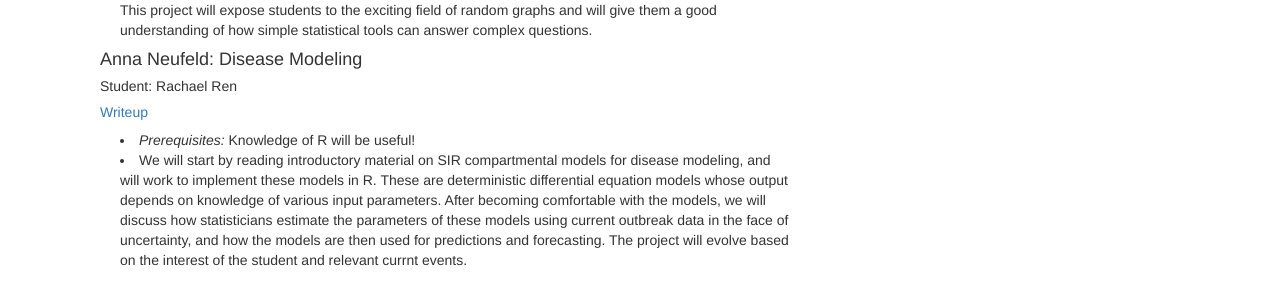
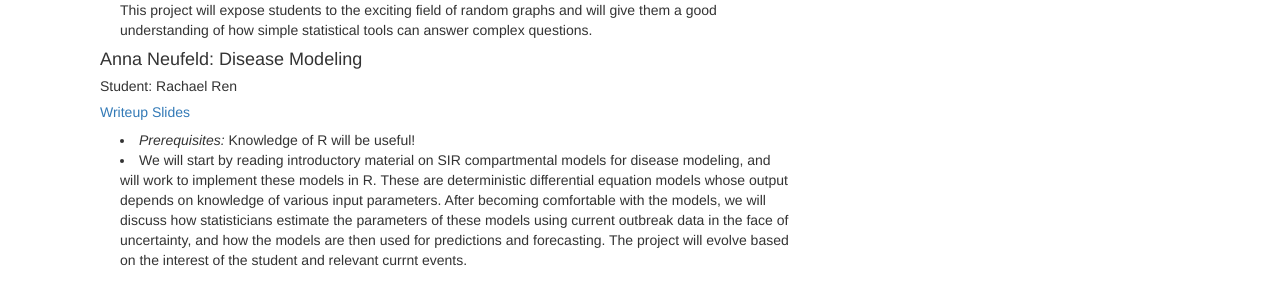
Before and after one commit to SPA-DRP/spa-drp.github.io, a Jekyll site: the page built from past-projects.html, in a window 1280 px wide and 900 px high, scrolled down 2888 px. Shown: the part 156-452 px from the top of the window. Built offline with Jekyll 4.4.1, drawn with Linux system fonts in a browser that asks for light colours; nearby versions of some CDN libraries; library files that are not in the unit come from our copies.

Commit message:
add rachel slides

```diff
--- a/past-projects.html
+++ b/past-projects.html
@@ -166,7 +166,8 @@ you'll contrast the two approaches as applied to a problem (practical or theoret
 
   <h4>Anna Neufeld:  Disease Modeling  </h4>
     <h5> Student: Rachael Ren </h5>
-    <h5> <a href = "https://spa-drp.github.io/writeups/spring2020/rachael.pdf"> Writeup </a>  </h5>
+    <h5> <a href = "https://spa-drp.github.io/writeups/spring2020/rachael.pdf"> Writeup </a>
+    <a href = "https://spa-drp.github.io/writeups/spring2020/rachaelslides.pdf"> Slides </a> </h5>
   <p class="content" style="padding:0px;margin:0px 20px 0px;">
       <li style="padding:0px;margin:0px 20px 0px;"> <i> Prerequisites: </i> Knowledge of R will be useful!  </li>
       <li style="padding:0px;margin:0px 20px 0px;"> We will start by reading introductory material on SIR compartmental models for disease
```
